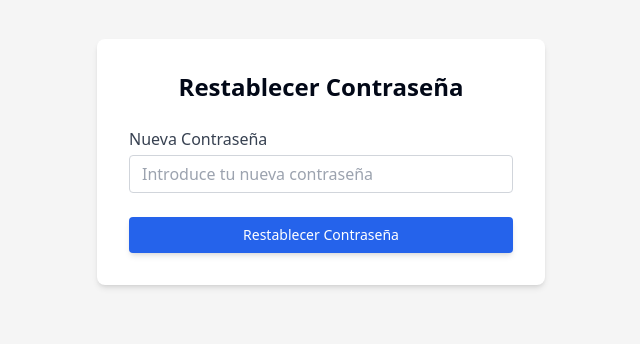
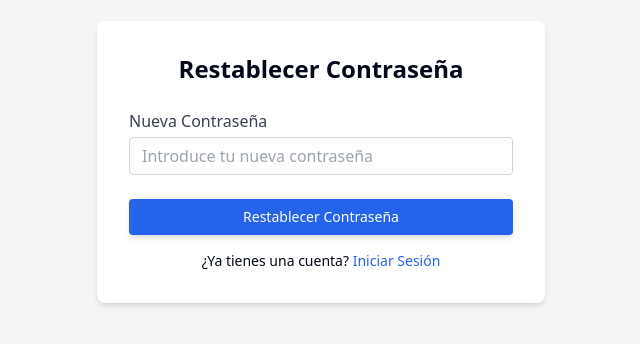
Before and after one commit to WilliamCipriani/talentfinder1, a Next.js app: page /reset-password/1 in a window 1280 px wide. Shown: the part 238-582 px from the top of the page, without its empty margins (319-959 px from the left). Built offline with nearby package versions, Linux system fonts and the light colour scheme.

Commit message:
actualizando erroes de Link

```diff
--- a/src/pages/forgot-password/index.jsx
+++ b/src/pages/forgot-password/index.jsx
@@ -1,6 +1,7 @@
 import { useState } from 'react';
 import axios from '../../lib/axios';
 import { useRouter } from 'next/router';
+import Link from 'next/link';
 
 export default function ForgotPassword() {
   const [email, setEmail] = useState('');
@@ -62,9 +63,9 @@
         </form>
         <p className="mt-4 text-center text-sm">
           ¿Ya tienes una cuenta?{' '}
-          <a href="/" className="text-blue-600 hover:underline">
+          <Link href="/" className="text-blue-600 hover:underline">
             Iniciar Sesión
-          </a>
+          </Link>
         </p>
       </div>
     </div>
--- a/src/pages/reset-password/[token].jsx
+++ b/src/pages/reset-password/[token].jsx
@@ -1,6 +1,7 @@
 import { useState } from 'react';
 import axios from '../../lib/axios';
 import { useRouter } from 'next/router';
+import Link from 'next/link';
 
 export default function ResetPassword() {
   const [newPassword, setNewPassword] = useState('');
@@ -49,6 +50,7 @@
             <button
               type="submit"
               className="w-full rounded bg-blue-600 px-4 py-2 text-sm font-medium text-white shadow-md transition duration-150 ease-in-out hover:bg-blue-700 focus:outline-none focus:ring-2 focus:ring-blue-500 focus:ring-offset-2"
+              disabled={loading} // Deshabilitar botón mientras carga
             >
               {loading ? ( // Mostrar spinner mientras está cargando
                 <div className="flex justify-center items-center">
@@ -61,6 +63,14 @@
             </button>
           </div>
         </form>
+        <p className="mt-4 text-center text-sm">
+          ¿Ya tienes una cuenta?{' '}
+          <Link href="/"> {/* Reemplazamos <a> por <Link> */}
+            <a className="text-blue-600 hover:underline">
+              Iniciar Sesión
+            </a>
+          </Link>
+        </p>
       </div>
     </div>
   );
```
